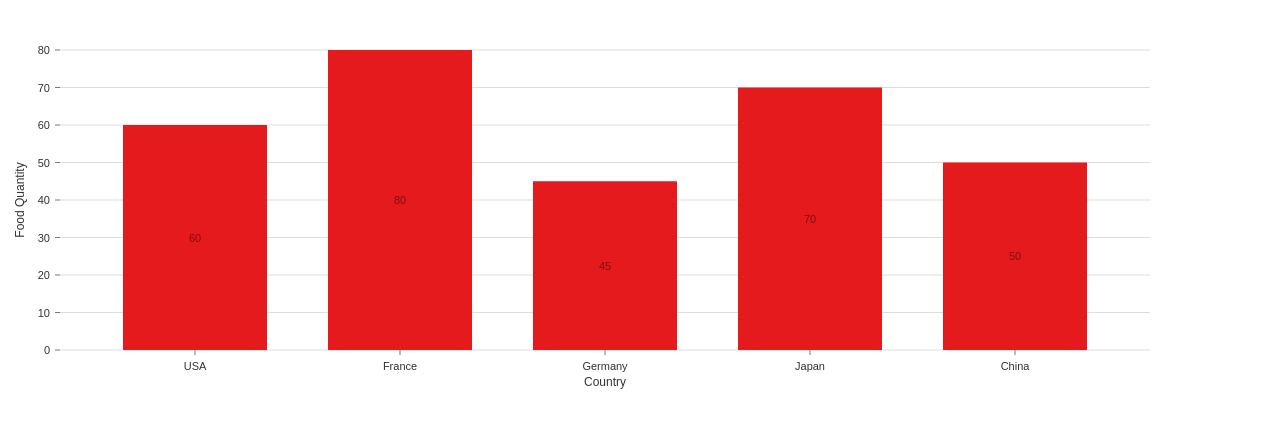
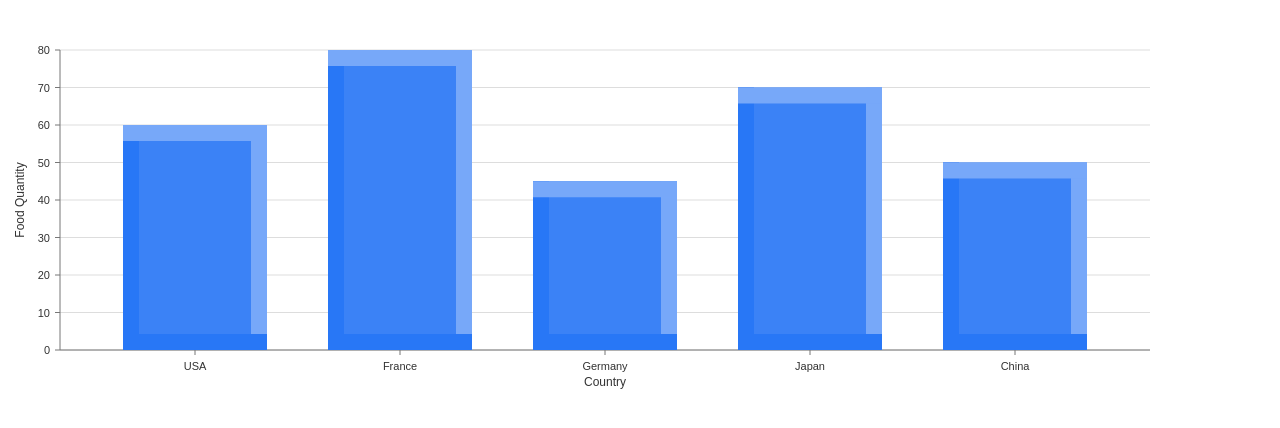
Before and after one commit to k3baah/8-bit-charts, a React (Create React App) app in the folder 8-bit-charts/: page / in a window 1280 px wide. Shown: the top 428 px of the page. Built offline with nearby package versions, Linux system fonts and the light colour scheme.

Commit message:
kinda 8 bit

```diff
--- a/8-bit-charts/src/App.js
+++ b/8-bit-charts/src/App.js
@@ -10,18 +10,197 @@ const data = [
   { country: 'China', food: 50 },
 ];
 
+const theme = {
+  "background": "#ffffff",
+  "text": {
+      "fontSize": 11,
+      "fill": "#333333",
+      "outlineWidth": 0,
+      "outlineColor": "transparent"
+  },
+  "axis": {
+      "domain": {
+          "line": {
+              "stroke": "#777777",
+              "strokeWidth": 1
+          }
+      },
+      "legend": {
+          "text": {
+              "fontSize": 12,
+              "fill": "#333333",
+              "outlineWidth": 0,
+              "outlineColor": "transparent"
+          }
+      },
+      "ticks": {
+          "line": {
+              "stroke": "#777777",
+              "strokeWidth": 1
+          },
+          "text": {
+              "fontSize": 11,
+              "fill": "#333333",
+              "outlineWidth": 0,
+              "outlineColor": "transparent"
+          }
+      }
+  },
+  "grid": {
+      "line": {
+          "stroke": "#dddddd",
+          "strokeWidth": 1
+      }
+  },
+  "legends": {
+      "title": {
+          "text": {
+              "fontSize": 11,
+              "fill": "#333333",
+              "outlineWidth": 0,
+              "outlineColor": "transparent"
+          }
+      },
+      "text": {
+          "fontSize": 11,
+          "fill": "#333333",
+          "outlineWidth": 0,
+          "outlineColor": "transparent"
+      },
+      "ticks": {
+          "line": {},
+          "text": {
+              "fontSize": 10,
+              "fill": "#333333",
+              "outlineWidth": 0,
+              "outlineColor": "transparent"
+          }
+      }
+  },
+  "annotations": {
+      "text": {
+          "fontSize": 13,
+          "fill": "#333333",
+          "outlineWidth": 2,
+          "outlineColor": "#ffffff",
+          "outlineOpacity": 1
+      },
+      "link": {
+          "stroke": "#000000",
+          "strokeWidth": 1,
+          "outlineWidth": 2,
+          "outlineColor": "#ffffff",
+          "outlineOpacity": 1
+      },
+      "outline": {
+          "stroke": "#000000",
+          "strokeWidth": 2,
+          "outlineWidth": 2,
+          "outlineColor": "#ffffff",
+          "outlineOpacity": 1
+      },
+      "symbol": {
+          "fill": "#000000",
+          "outlineWidth": 2,
+          "outlineColor": "#ffffff",
+          "outlineOpacity": 1
+      }
+  },
+  "tooltip": {
+      "container": {
+          "background": "#ffffff",
+          "fontSize": 12
+      },
+      "basic": {},
+      "chip": {},
+      "table": {},
+      "tableCell": {},
+      "tableCellValue": {}
+  }
+}
+
+const val = 16;
+const borderWidth = 4; // Width of the border
+
+const CustomLayer = ({ bars }) => {
+  return (
+    <g>
+      {bars.map(bar => {
+        const mainColor = '#3b82f6'; // Main color of the bar
+        const shadowColor = '#2877F6' // Darker shade for the shadow
+        const lightColor = '#77A8F9' // Lighter shade for the light
+
+        return (
+          <React.Fragment key={bar.key}>
+            {/* Main part of the bar */}
+            <rect
+              x={bar.x}
+              y={bar.y}
+              width={bar.width}
+              height={bar.height}
+              fill={mainColor}
+            />
+
+            {/* Right edge (light) */}
+            <rect
+              x={bar.x + bar.width - val} // Position at the right of the main bar
+              y={bar.y}
+              width={val} // Width of the edge
+              height={bar.height}
+              fill={lightColor}
+            />
+             {/* Left edge (shadow) */}
+             <rect
+              x={bar.x}
+              y={bar.y}
+              width={val} // Width of the edge
+              height={bar.height}
+              fill={shadowColor}
+            />
+            {/* Top edge (light) */}
+            <rect
+              x={bar.x}
+              y={bar.y}
+              width={bar.width}
+              height={val} // Height of the edge
+              fill={lightColor}
+            />
+            {/* Bottom edge (shadow) */}
+            <rect
+              x={bar.x}
+              y={bar.y + bar.height - val} // Position at the bottom of the main bar
+              width={bar.width}
+              height={val} // Height of the edge
+              fill={shadowColor}
+            />
+          </React.Fragment>
+        );
+      })}
+    </g>
+  );
+};
+
+// ... Rest of your MyResponsiveBar and App component
+
+// ... Rest of your MyResponsiveBar and App component
+
+
 const MyResponsiveBar = () => (
-  <div style={{ height: 400 }}>
+  <div className ="nivo-bar" style={{ height: 400 }}>
     <ResponsiveBar
       data={data}
+      // barComponent={CustomBarComponent}
+      layers={['grid', 'axes',  CustomLayer, 'markers', 'legends', 'annotations']}
       keys={['food']}
       indexBy="country"
       margin={{ top: 50, right: 130, bottom: 50, left: 60 }}
       padding={0.3}
       valueScale={{ type: 'linear' }}
       indexScale={{ type: 'band', round: true }}
-      colors={{ scheme: 'set1' }} // Using a predefined color scheme, but all bars will have the same color
-      borderColor={{ from: 'color', modifiers: [['darker', 1.6]] }}
+      colors={['#60a5fa']}
+      // borderColor={{ from: 'color', modifiers: [['darker', 1.6]] }}
+      borderColor = {['#000']}
+      // borderWidth = {6}
       axisTop={null}
       axisRight={null}
       axisBottom={{
@@ -46,6 +225,7 @@ const MyResponsiveBar = () => (
       animate={true}
       motionStiffness={90}
       motionDamping={15}
+      theme = {theme}
     />
   </div>
 );
--- a/8-bit-charts/src/index.css
+++ b/8-bit-charts/src/index.css
@@ -11,3 +11,10 @@ code {
   font-family: source-code-pro, Menlo, Monaco, Consolas, 'Courier New',
     monospace;
 }
+
+/* Targeting SVG elements inside the Nivo chart container */
+.nivo-bar .bars rect {
+  image-rendering: pixelate;
+  image-rendering: crisp-edges;
+  fill: #000;
+}
```
